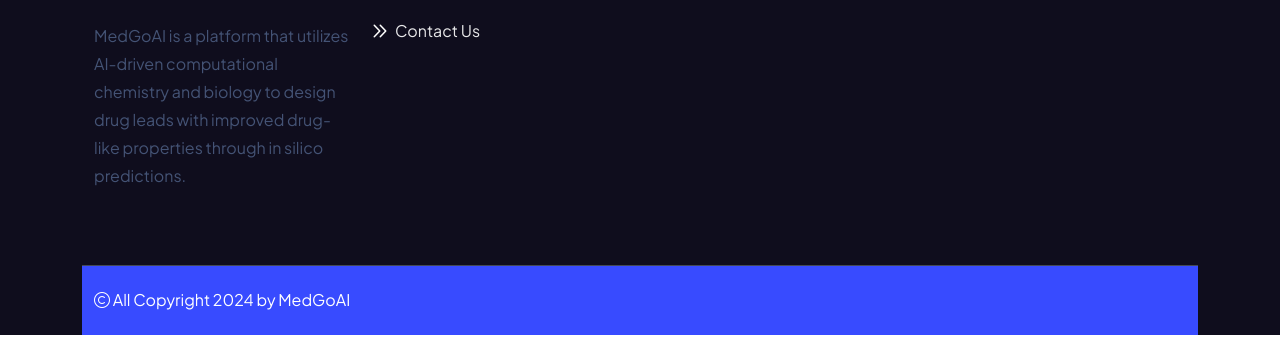
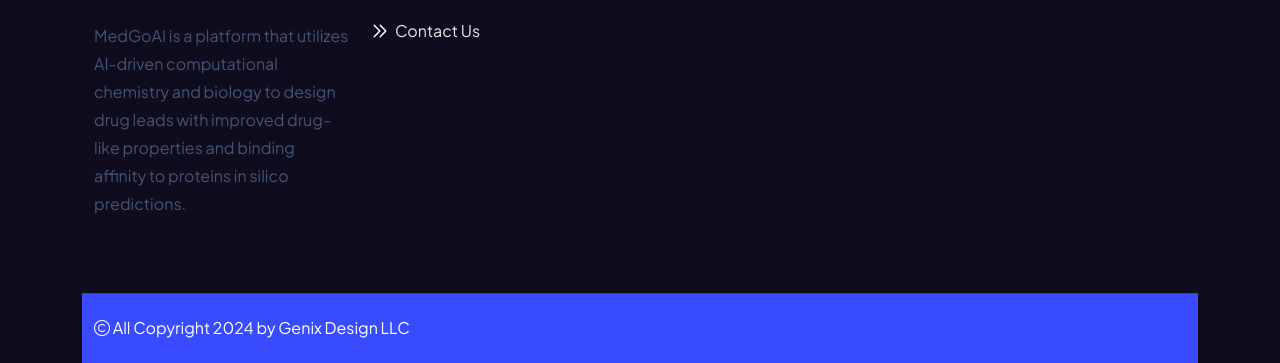
Before and after one commit to medGoAI/home, a plain HTML site: page index.html in a window 1280 px wide. Shown: the part 3815-4178 px from the top of the page. Before the commit the page ends 4150 px from the top, so only its background shows below. Drawn offline with Linux system fonts and the light colour scheme.

Commit message:
Update index.html

```diff
--- a/index.html
+++ b/index.html
@@ -501,7 +501,7 @@
                                         <a href="index.html"><img src="assets/img/logo_black.png" alt="MedGoAI"></a>
                                     </div>
                                     <p>MedGoAI is a platform that utilizes AI-driven computational chemistry
-                                        and biology to design drug leads with improved drug-like properties through
+                                        and biology to design drug leads with improved drug-like properties and binding affinity to proteins
                                         in silico predictions.</p>
                                 </div>
                             </div>
@@ -548,7 +548,7 @@
                 <div class="copyright-layout">
                     <div class="layout-text wow fadeInUp" data-wow-delay=".3s">
                         <p class="copyright">
-                            <i class="fal fa-copyright"></i> All Copyright 2024 by <a href="index.html">MedGoAI</a>
+                            <i class="fal fa-copyright"></i> All Copyright 2024 by <a href="index.html">Genix Design LLC</a>
                         </p>
                     </div>
 
```
